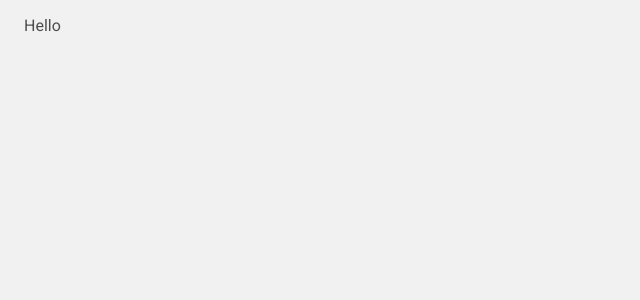
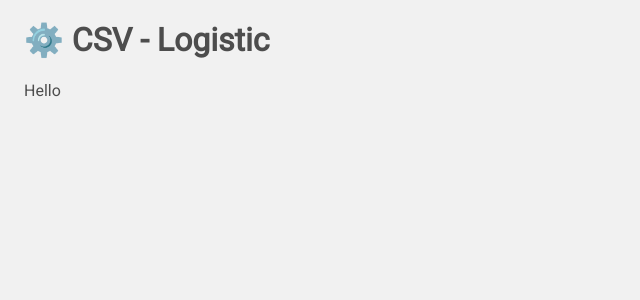
Before and after one commit to carvalho-rafael/csv-logistic-web, a Next.js app: page / in a window 1280 px wide. Shown: the top 300 px of the page, without its empty margins (0-640 px from the left). Built offline with nearby package versions, Linux system fonts and the light colour scheme.

Commit message:
create navbar component

```diff
--- /dev/null
+++ b/src/components/navbar/index.tsx
@@ -0,0 +1,11 @@
+import { Container } from "@material-ui/core";
+
+export default function Navbar() {
+  return (
+    <Container>
+      <header>
+        <h1>⚙️ CSV - Logistic</h1>
+      </header>
+    </Container>
+  )
+}
--- a/src/pages/index.tsx
+++ b/src/pages/index.tsx
@@ -1,5 +1,6 @@
 import { Container } from '@material-ui/core'
 import Head from 'next/head'
+import Navbar from '../components/navbar'
 
 export default function Home() {
   return (
@@ -7,6 +8,7 @@ export default function Home() {
       <Head>
         <title>CSV- Logistic</title>
       </Head>
+      <Navbar />
       <Container>
         <main>
           <p>Hello</p>
```
